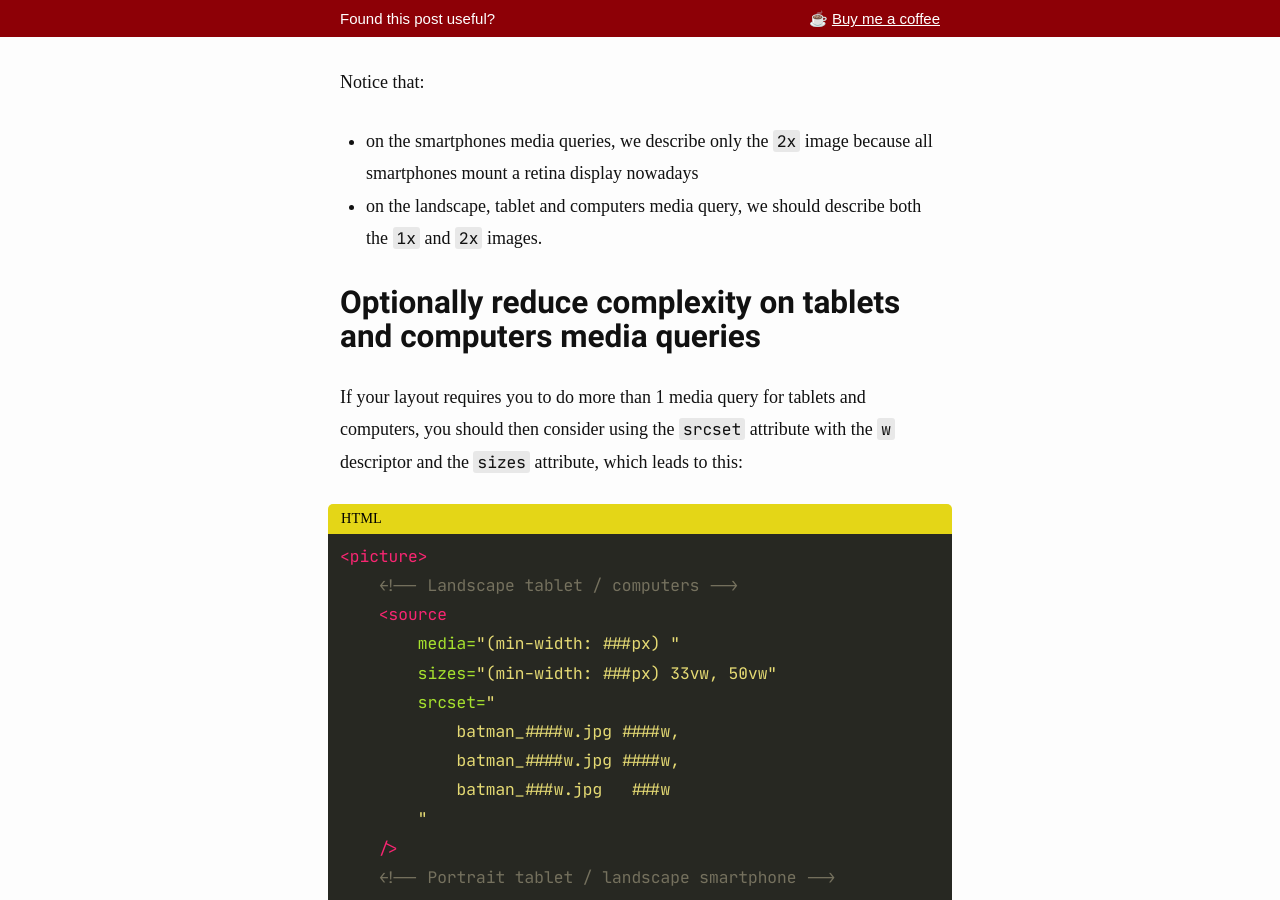
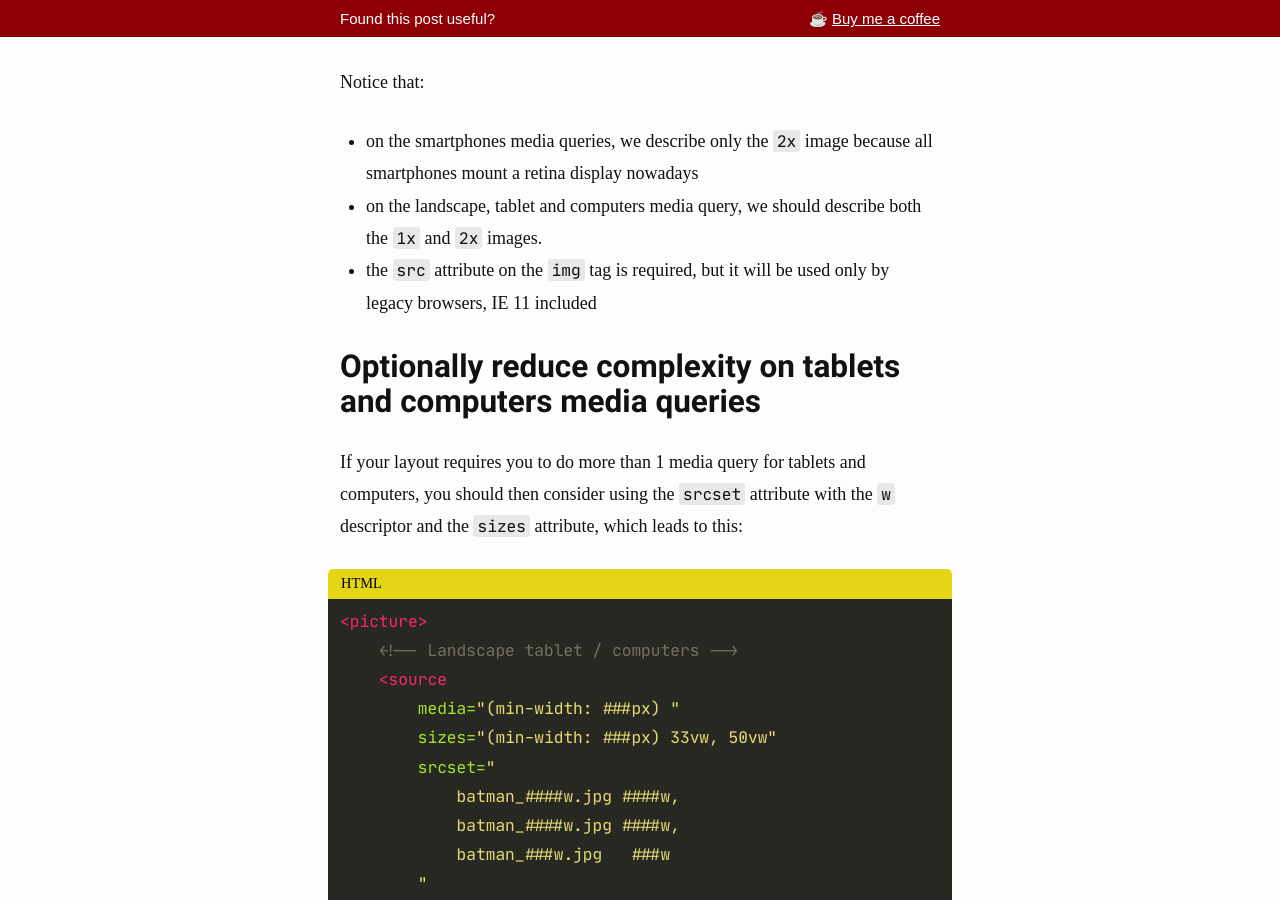
Before and after one commit to verlok/verlok.github.io, a Jekyll site: the page built from _posts/2020-11-11-capping-image-fidelity-2x-minimize-loading-time.md, in a window 1280 px wide and 900 px high, scrolled down 6059 px. Built offline with Jekyll 4.4.1, drawn with Linux system fonts in a browser that asks for light colours; some web fonts are replaced.

Commit message:
Added a dot about the `img` `src` attribute

```diff
--- a/_posts/2020-11-11-capping-image-fidelity-2x-minimize-loading-time.md
+++ b/_posts/2020-11-11-capping-image-fidelity-2x-minimize-loading-time.md
@@ -160,6 +160,7 @@ Notice that:
 
 - on the smartphones media queries, we describe only the `2x` image because all smartphones mount a retina display nowadays
 - on the landscape, tablet and computers media query, we should describe both the `1x` and `2x` images.
+- the `src` attribute on the `img` tag is required, but it will be used only by legacy browsers, IE 11 included
 
 ## Optionally reduce complexity on tablets and computers media queries
 
```
